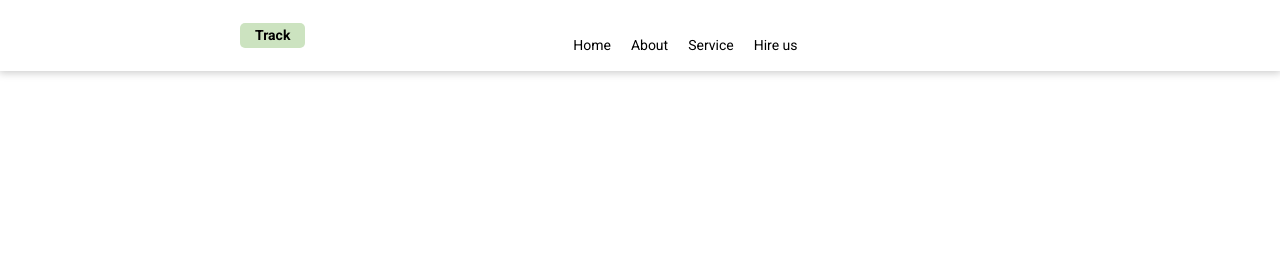
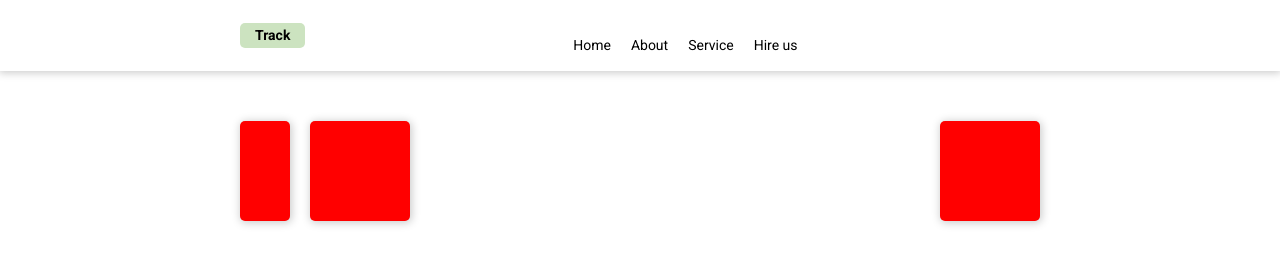
Before and after one commit to tomgin/testgit, a plain HTML site: page index.html in a window 1280 px wide. Drawn offline with nearby package versions, Linux system fonts and the light colour scheme.

Commit message:
flex-growの3要素を左右に分けるテスト

```diff
--- a/index.html
+++ b/index.html
@@ -50,5 +50,12 @@
 	</div>
 </header>
 
+<div class="container">
+    <div class="item sm"></div>
+    <div class="item"></div>
+    <div class="space"></div>
+    <div class="item"></div>
+</div>
+
 </body>
 </html>
--- a/style.css
+++ b/style.css
@@ -59,3 +59,27 @@ img.flogo {
 	padding: 2px 15px;
 	border-radius: 5px;
 }
+
+.container {
+	margin: 0 auto;
+	max-width: 800px;
+	margin-top: 50px;
+	display: flex;
+	justify-content: space-between;
+}
+.item {
+	width: 100px;
+	height: 100px;
+	background-color: red;
+	border-radius: 5px;
+	box-shadow: 1px 1px 8px 1px #ccc;
+}
+.container .item:nth-of-type(2){
+	margin-left: 20px;
+}
+.sm {
+	width: 50px;
+}
+.space {
+	flex-grow: 1;
+}
```
